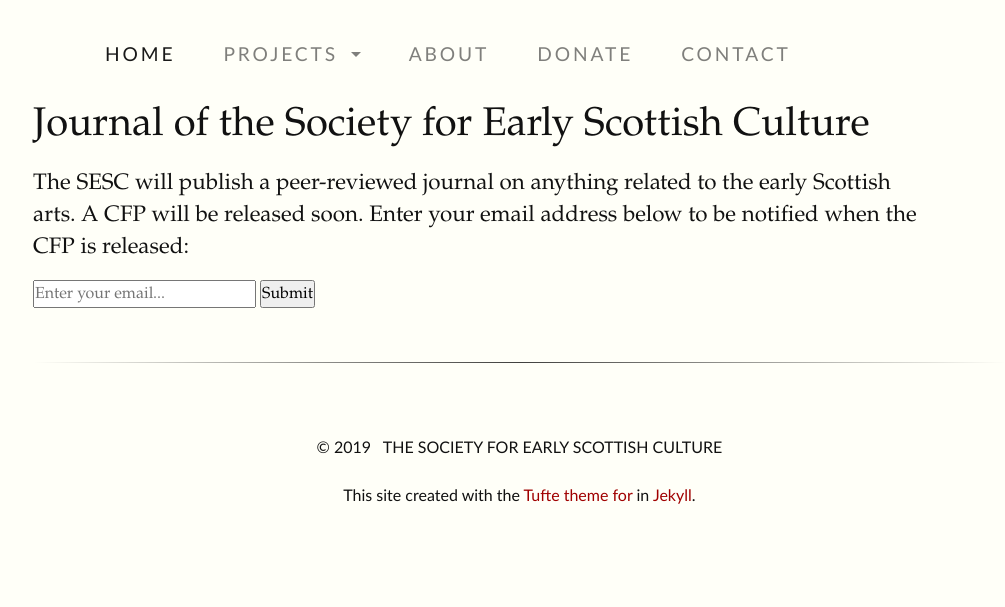
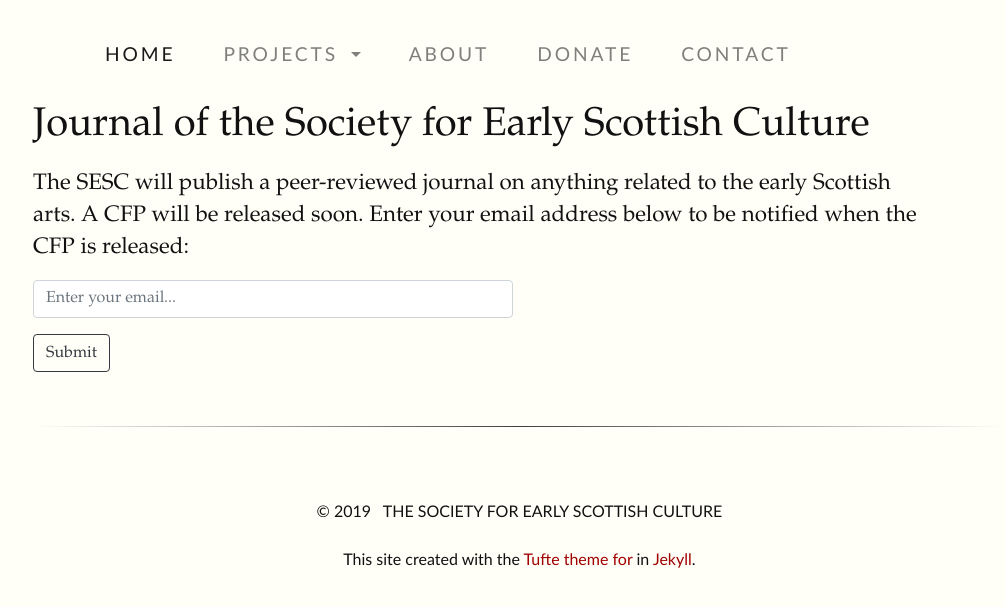
Before and after one commit to thesesc/tufte-scratchwork, a Jekyll site: the page built from projects/journal.md, in a window 1280 px wide. Shown: the top 607 px of the page, without its empty margins (95-1100 px from the left). Built offline with Jekyll 4.4.1, drawn with Linux system fonts in a browser that asks for light colours; some web fonts are replaced.

Commit message:
Clean up email forms

```diff
--- a/assets/css/tufte.scss
+++ b/assets/css/tufte.scss
@@ -595,3 +595,9 @@ hr.slender {
   content: "\e60e";
 }
 /*-- End of Icomoon icon font section --*/
+
+// Custom CSS
+
+.form-control.limited-width {
+  max-width: 30em;
+}
--- a/projects/journal.md
+++ b/projects/journal.md
@@ -8,6 +8,8 @@ The SESC will publish a peer-reviewed journal on anything related to the early S
 
 <form action="https://formspree.io/tim@tsmacdonald.com" method="POST">
   <input type="hidden" name="subject" value="Interested in the journal CFP">
-  <input type="email" name="_replyto" placeholder="Enter your email...">
-  <input type="submit" value="Submit">
+  <div class="form-group">
+    <input type="email" name="_replyto" placeholder="Enter your email..." class="form-control limited-width" required>
+  </div>
+  <button type="submit" class="btn btn-outline-dark">Submit</button>
 </form>
```
Also changed, not shown: projects/fiddle-camp.md (+4 -2 lines).
